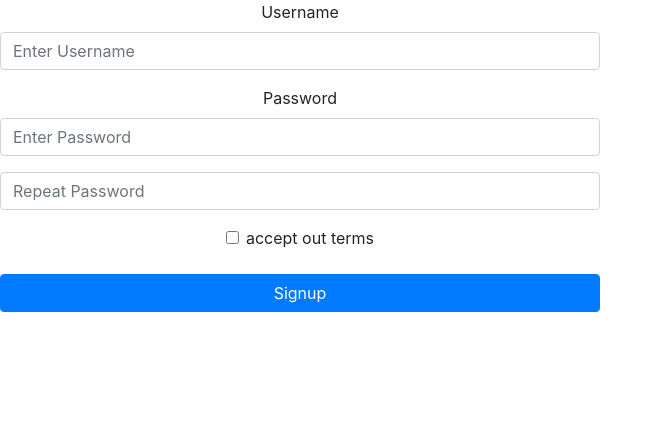
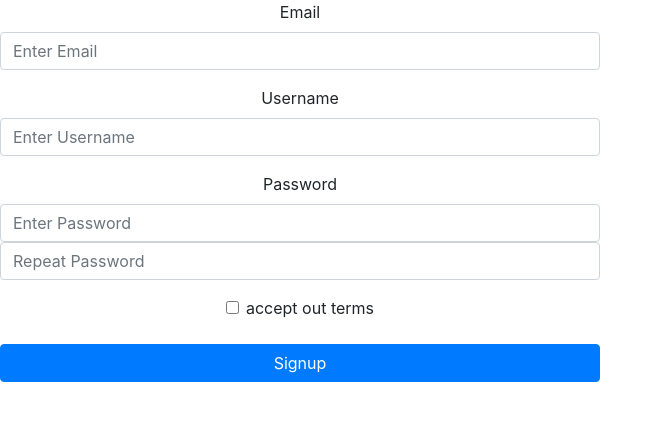
Before and after one commit to alinasiricom/hello-django, a Django app: page /accounts/signup/ in a window 1280 px wide. Shown: the top 421 px of the page, without its empty margins (0-663 px from the left). Run offline with Django 4.2, Linux system fonts and the light colour scheme; some libraries are stand-ins or nearby versions.

Commit message:
accounts (improve)

```diff
--- a/accounts/views.py
+++ b/accounts/views.py
@@ -1,29 +1,32 @@
 from django.shortcuts import render, redirect
+from django.contrib import messages
 from django.contrib.auth import authenticate, login, logout
-from django.contrib.auth.forms import AuthenticationForm, UserCreationForm
 from django.contrib.auth.decorators import login_required
+from django.contrib.auth.models import User
 from django.views.decorators.csrf import csrf_protect
-from django.contrib.auth.models import User
-
 
 @csrf_protect
 def login_view(request):
     if not request.user.is_authenticated:
         if request.method == 'POST':
-            email = request.POST['email']
-            username = request.POST["username"]
+            eu = request.POST['eu']
             password = request.POST["password"]
+            username = ''
 
             try:
                 print('login with email')
-                username = User.objects.get(email=email).username
+                username = User.objects.get(email=eu).username
             except:
                 print('login with username')
+                username = eu
 
             user = authenticate(request, username=username, password=password)
             if user is not None:
                 login(request, user)
                 return redirect('/')
+            else:
+                messages.add_message(request, messages.ERROR, 'Wrong Username or Email or Password.')
+
 
         return render(request, 'accounts/login.html')
     else:
@@ -40,13 +43,19 @@ def logout_view(request):
 def signup_view(request):
     if not request.user.is_authenticated:
         if request.method == 'POST':
-            form = UserCreationForm(request.POST)
-            if form.is_valid():
-                form.save()
+            email = request.POST['email']
+            username = request.POST["username"]
+            password1 = request.POST['password1']
+            password2 = request.POST["password2"]
+            if password1 == password2:
+                u = User(email=email, username=username)
+                u.set_password(password1)
+                u.save()
                 return redirect('/')
-        form = UserCreationForm()
-        context = {'form': form}
-        return render(request, 'accounts/signup.html', context)
+            else:
+                messages.add_message(request, messages.ERROR, 'Password and its repeated password are not same.')
+
+        return render(request, 'accounts/signup.html')
     else:
         return redirect('/')
 
@@ -65,6 +74,8 @@ def forgetpass_view(request):
                     u.set_password(password1)
                     u.save()
                     return redirect('/')
+                else:
+                    messages.add_message(request, messages.ERROR, 'Password and its repeated password are not same.')
             except User.DoesNotExist:
                 print('User Does Not Exist')
 
--- a/templates/accounts/forgetpass.html
+++ b/templates/accounts/forgetpass.html
@@ -32,6 +32,9 @@
         class="btn btn-primary btn-block mb-4">Change Passowrd</button>
         </div>
     </form>
+
+    {% include 'message1.html' %}
+
 </body>
 
 </html
--- a/templates/accounts/signup.html
+++ b/templates/accounts/signup.html
@@ -14,17 +14,17 @@
     <form style="max-width: 600px;" method="post" action="{% url 'accounts:signup' %}">
         {% csrf_token %}
         <div class="form-group">
+            <label for="exampleInputEmail1">Email</label>
+            <input name="email" type="email" class="form-control" placeholder="Enter Email" required>
+        </div>
+        <div class="form-group">
             <label for="exampleInputEmail1">Username</label>
             <input name="username" type="username" class="form-control" placeholder="Enter Username" required>
         </div>
         <div class="form-group">
             <label for="exampleInputPassword1">Password</label>
-            <input name="password1" type="password" class="form-control"
-                placeholder="Enter Password" required>
-        </div>
-        <div class="form-group">
-            <input name="password2" type="password" class="form-control"
-                placeholder="Repeat Password" required>
+            <input name="password1" type="password" class="form-control" placeholder="Enter Password" required>
+            <input name="password2" type="password" class="form-control" placeholder="Repeat Password" required>
         </div>
 
         <!-- 2 column grid layout for inline styling -->
@@ -39,9 +39,12 @@
 
         <!-- Submit button -->
         <button type="submit" data-mdb-button-init data-mdb-ripple-init
-        class="btn btn-primary btn-block mb-4">Signup</button>
+            class="btn btn-primary btn-block mb-4">Signup</button>
         </div>
     </form>
+
+    {% include 'message1.html' %}
+
 </body>
 
 </html>
```
Also changed, not shown: templates/accounts/login.html (+7 -6 lines).
